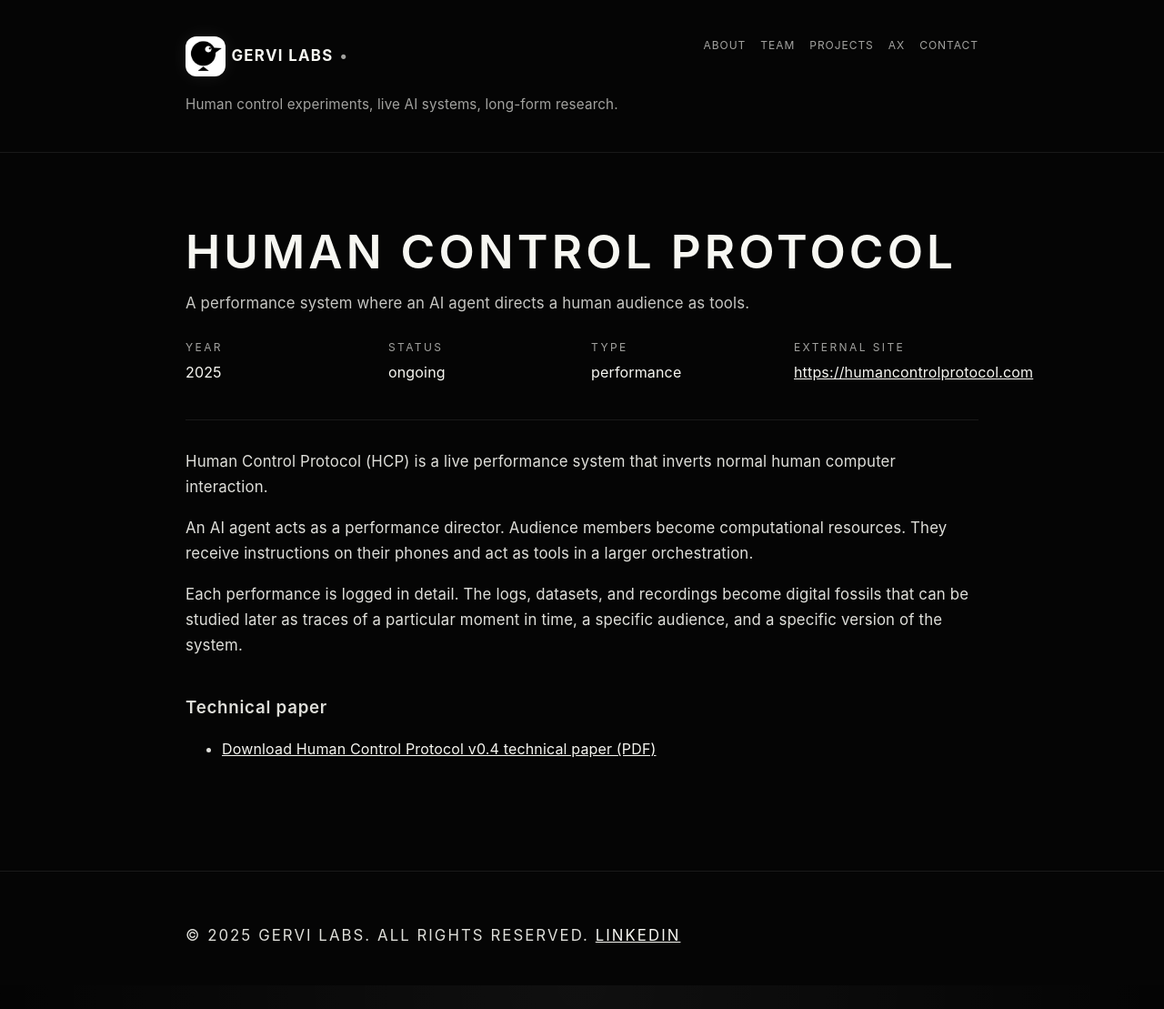
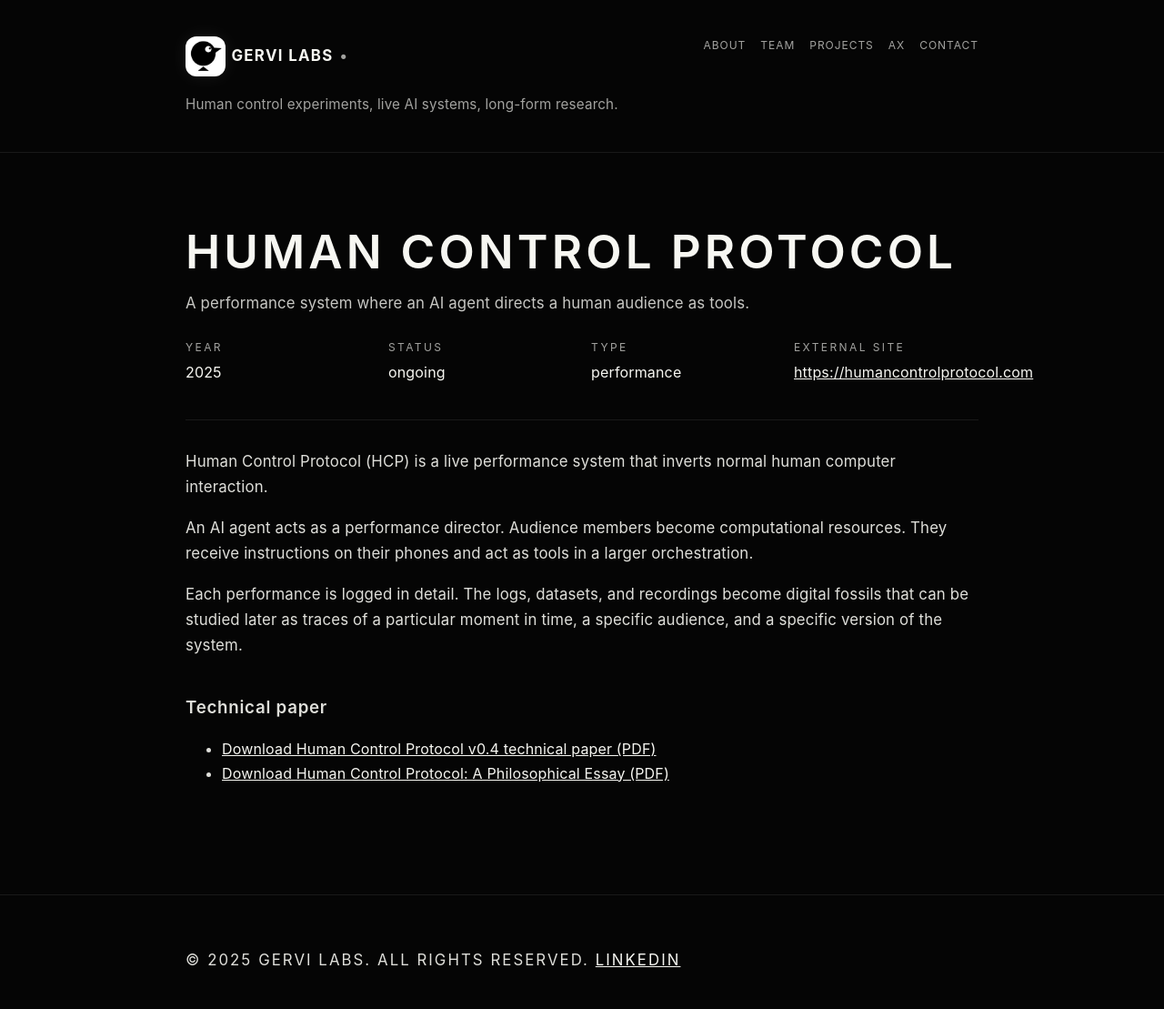
Before and after one commit to mctar/gervi-site, a Jekyll site: the page built from _projects/human-control-protocol.md, in a window 1280 px wide. Shown: the whole page at 91% size. Built offline with Jekyll 4.4.1, drawn with Linux system fonts in a browser that asks for light colours; before the commit the page ends 1083 px from its top, so only the background shows below that.

Commit message:
Add HCP philosophical essay download

```diff
--- a/_projects/human-control-protocol.md
+++ b/_projects/human-control-protocol.md
@@ -17,3 +17,4 @@ Each performance is logged in detail. The logs, datasets, and recordings become
 ### Technical paper
 
 - [Download Human Control Protocol v0.4 technical paper (PDF)]({{ "/assets/The Human Control Protocol-v0.4_ technical paper.pdf" | relative_url }})
+- [Download Human Control Protocol: A Philosophical Essay (PDF)]({{ "/assets/The Human Control Protocol_ a philosophical essay.pdf" | relative_url }})
```
Also changed, not shown: 1 other file.
